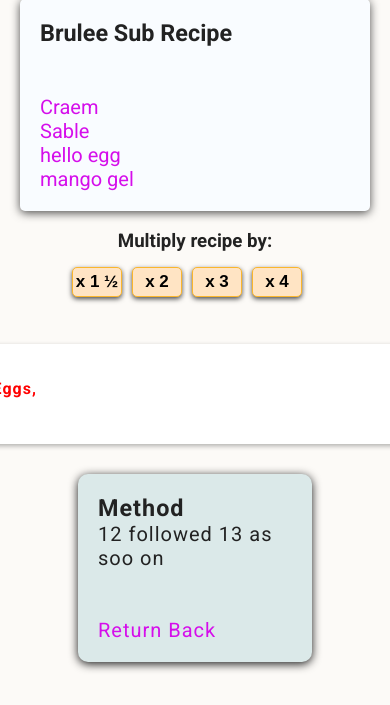
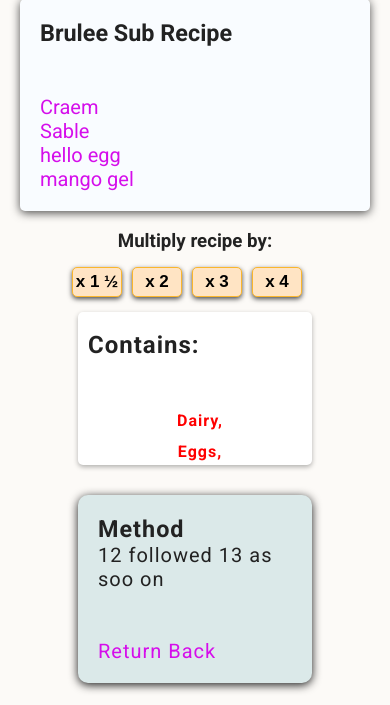
Before and after one commit to radoslav77/treerecipe, a Django app: a page that uses recipe/templates/recipe/index.html in a window 390 px wide; the page is wider, and only the part inside the window is pictured. Shown: the part 689-1394 px from the top of that part. Before the commit the page ends 1362 px from the top of that part, so only its background shows below. Run offline with Django 3.2, Linux system fonts and the light colour scheme; data comes from the database, SQL or seed files in the repository; both versions use the stored data as it was after the commit.

Commit message:
Alergen info added

```diff
--- a/recipe/templates/recipe/index.html
+++ b/recipe/templates/recipe/index.html
@@ -66,6 +66,7 @@ button {
   border-radius: 5px;
   border-color: #000 solid 1px;
   box-shadow: 0 2px 5px rgba(0, 0, 0, 0.3);
+  overflow: none;
 }
 
 .contain p {
@@ -85,6 +86,20 @@ button {
 @media screen and (max-width: 800px) {
   .card {
     width: 50%;
+  }
+  .contain{
+      width: 60%;
+      margin: 0;
+      overflow: none;
+      display: flex;
+      flex-direction: column;
+      justify-content: center;
+      height: auto;
+      line-height: 6px;
+
+  }
+  .contain p {
+      text-align: center;
   }
 }
 
```
Also changed, not shown: recipe/templates/recipe/subindex.html (+24 -0 lines), db.sqlite3.
